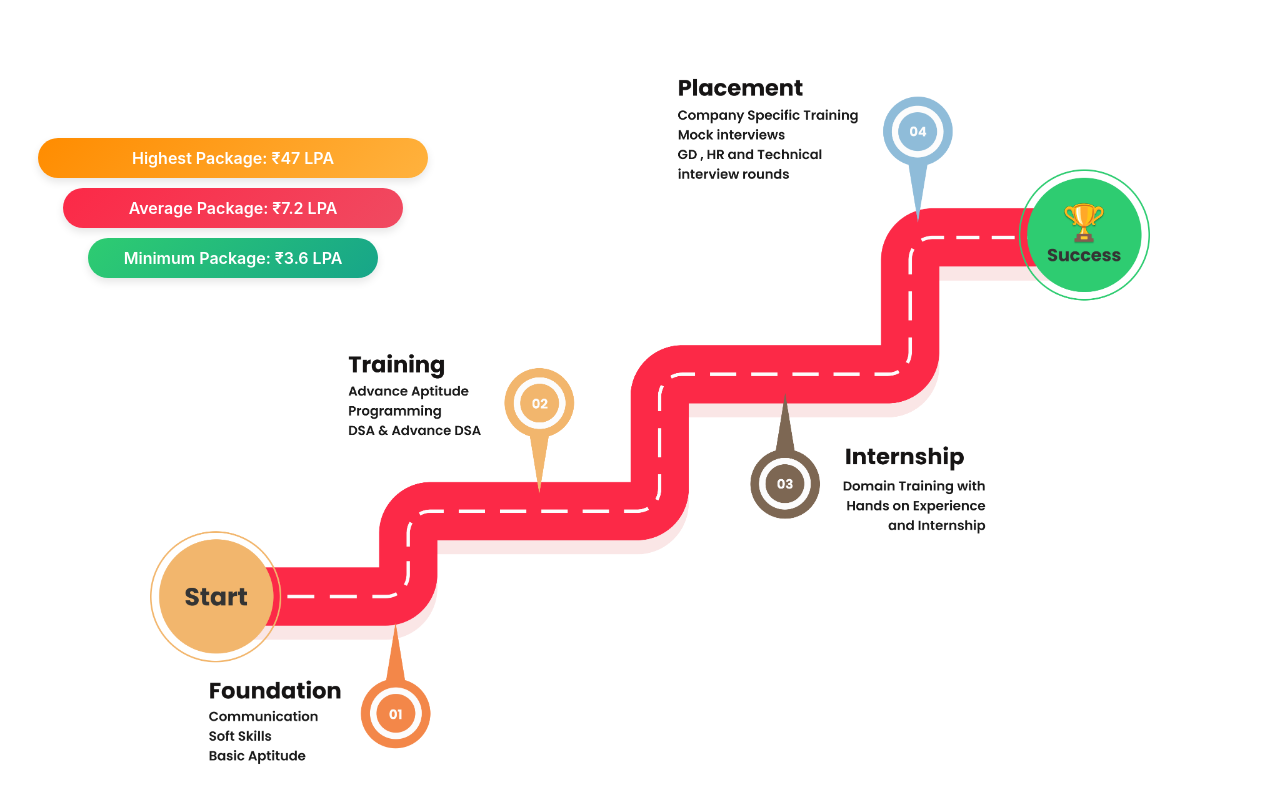
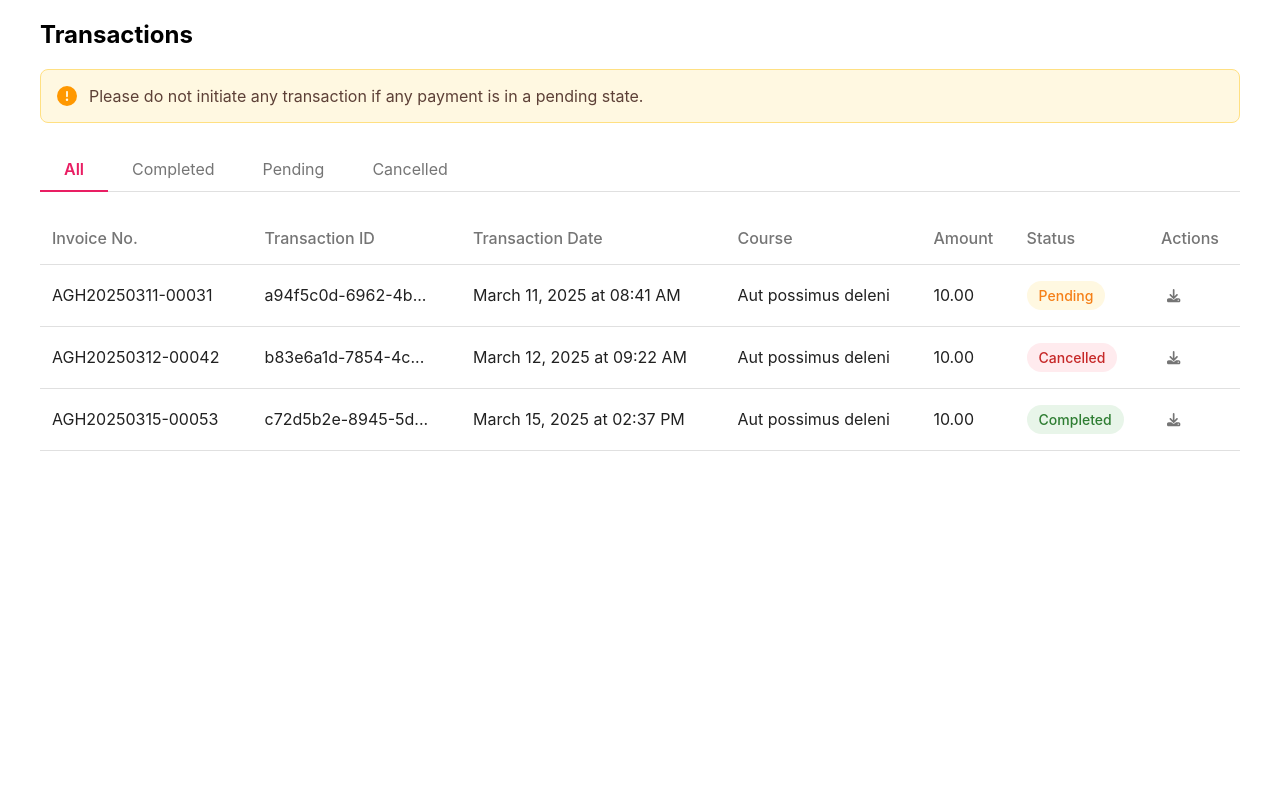
Before and after one commit to premg514/Route-map, a React (Vite) app: page / in a window 1280 px wide. Shown: the top 802 px of the page. Built offline with nearby package versions, Linux system fonts and the light colour scheme.

Commit message:
Transaction Component created

```diff
--- a/package.json
+++ b/package.json
@@ -10,6 +10,7 @@
     "preview": "vite preview"
   },
   "dependencies": {
+    "@fortawesome/fontawesome-svg-core": "^6.7.2",
     "@fortawesome/free-solid-svg-icons": "^6.7.2",
     "@fortawesome/react-fontawesome": "^0.2.2",
     "framer-motion": "^12.7.4",
--- a/src/App.jsx
+++ b/src/App.jsx
@@ -1,9 +1,9 @@
 import CareerRoadmap from "./components/RouteMap2/RouteMap"
-
+import Transactions from "./components/Transactions/Transactions"
 export default function App() {
   return (
     <div>
-      <CareerRoadmap />
+      <Transactions />
     </div>
   )
 }
--- /dev/null
+++ b/src/components/Transactions/Transactions.jsx
@@ -0,0 +1,140 @@
+import React, { useState } from "react";
+import { FontAwesomeIcon } from "@fortawesome/react-fontawesome";
+import {
+  faExclamationCircle,
+  faDownload,
+} from "@fortawesome/free-solid-svg-icons";
+import {
+  TransactionsContainer,
+  WarningBanner,
+  WarningIconWrapper,
+  TabsContainer,
+  Tab,
+  ActiveIndicator,
+  TableContainer,
+  HeaderCell,
+  TableRow,
+  TableCell,
+  StatusBadge,
+  DownloadButton,
+  TransactionHeading,
+} from "./styledComponnets";
+
+const Transactions = () => {
+  const [activeTab, setActiveTab] = useState("All");
+
+  const tabs = ["All", "Completed", "Pending", "Cancelled"];
+
+  // Updated dummy data to match the provided structure
+  const transactions = [
+    {
+      verdict: "SUCCESS",
+      merchantTransactionId: "a94f5c0d-6962-4b89-a93f-845d8da73ff7",
+      courseName: "Aut possimus deleni",
+      payableAmount: 10,
+      buyTime: new Date("2025-03-11T08:41:24.013Z"),
+      inVoiceId: "AGH20250311-00031",
+      status: "Pending",
+    },
+    {
+      verdict: "SUCCESS",
+      merchantTransactionId: "b83e6a1d-7854-4c92-b83d-956f7dc84e15",
+      courseName: "Aut possimus deleni",
+      payableAmount: 10,
+      buyTime: new Date("2025-03-12T09:22:15.427Z"),
+      inVoiceId: "AGH20250312-00042",
+      status: "Cancelled",
+    },
+    {
+      verdict: "SUCCESS",
+      merchantTransactionId: "c72d5b2e-8945-5d91-c72e-867e6ef95f26",
+      courseName: "Aut possimus deleni",
+      payableAmount: 10,
+      buyTime: new Date("2025-03-15T14:37:52.891Z"),
+      inVoiceId: "AGH20250315-00053",
+      status: "Completed",
+    },
+  ];
+
+  // Format date function
+  const formatDate = (date) => {
+    return date.toLocaleString("en-US", {
+      month: "long",
+      day: "numeric",
+      year: "numeric",
+      hour: "2-digit",
+      minute: "2-digit",
+    });
+  };
+
+  // Filter transactions based on active tab
+  const filteredTransactions =
+    activeTab === "All"
+      ? transactions
+      : transactions.filter((transaction) => transaction.status === activeTab);
+
+  return (
+    <TransactionsContainer>
+      <TransactionHeading>Transactions</TransactionHeading>
+      <WarningBanner>
+        <WarningIconWrapper>
+          <FontAwesomeIcon icon={faExclamationCircle} />
+        </WarningIconWrapper>
+        Please do not initiate any transaction if any payment is in a pending
+        state.
+      </WarningBanner>
+
+      <TabsContainer>
+        {tabs.map((tab) => (
+          <Tab
+            key={tab}
+            active={activeTab === tab}
+            onClick={() => setActiveTab(tab)}
+          >
+            {tab}
+            {activeTab === tab && <ActiveIndicator />}
+          </Tab>
+        ))}
+      </TabsContainer>
+
+      <TableContainer>
+        <thead>
+          <tr>
+            <HeaderCell>Invoice No.</HeaderCell>
+            <HeaderCell>Transaction ID</HeaderCell>
+            <HeaderCell>Transaction Date</HeaderCell>
+            <HeaderCell>Course</HeaderCell>
+            <HeaderCell>Amount</HeaderCell>
+            <HeaderCell>Status</HeaderCell>
+            <HeaderCell>Actions</HeaderCell>
+          </tr>
+        </thead>
+        <tbody>
+          {filteredTransactions.map((transaction, index) => (
+            <TableRow key={index}>
+              <TableCell>{transaction.inVoiceId}</TableCell>
+              <TableCell>
+                {transaction.merchantTransactionId.slice(0, 16)}...
+              </TableCell>
+              <TableCell>{formatDate(transaction.buyTime)}</TableCell>
+              <TableCell>{transaction.courseName}</TableCell>
+              <TableCell>{transaction.payableAmount.toFixed(2)}</TableCell>
+              <TableCell>
+                <StatusBadge status={transaction.status}>
+                  {transaction.status}
+                </StatusBadge>
+              </TableCell>
+              <TableCell>
+                <DownloadButton>
+                  <FontAwesomeIcon icon={faDownload} />
+                </DownloadButton>
+              </TableCell>
+            </TableRow>
+          ))}
+        </tbody>
+      </TableContainer>
+    </TransactionsContainer>
+  );
+};
+
+export default Transactions;
--- /dev/null
+++ b/src/components/Transactions/styledComponnets.js
@@ -0,0 +1,125 @@
+import styled from 'styled-components';
+
+export const TransactionsContainer = styled.div`
+  font-family: -apple-system, BlinkMacSystemFont, 'Segoe UI', Roboto, Oxygen, Ubuntu, Cantarell, 'Open Sans', 'Helvetica Neue', sans-serif;
+  max-width: 1200px;
+  margin: 20px auto;
+  padding: 0 20px;
+`;
+
+export const TransactionHeading = styled.h2``
+
+export const WarningBanner = styled.div`
+  display: flex;
+  align-items: center;
+  background-color: #FFF8E1;
+  border: 1px solid #FFE082;
+  border-radius: 8px;
+  padding: 16px;
+  margin-bottom: 24px;
+  color: #5D4037;
+`;
+
+export const WarningIconWrapper = styled.div`
+  display: flex;
+  align-items: center;
+  justify-content: center;
+  color: #FF9800;
+  margin-right: 12px;
+  font-size: 20px;
+`;
+
+export const TabsContainer = styled.div`
+  display: flex;
+  border-bottom: 1px solid #E0E0E0;
+  margin-bottom: 20px;
+`;
+
+export const Tab = styled.div`
+  position: relative;
+  padding: 12px 24px;
+  cursor: pointer;
+  color: ${props => props.active ? '#E91E63' : '#757575'};
+  font-weight: ${props => props.active ? '600' : '400'};
+`;
+
+export const ActiveIndicator = styled.div`
+  position: absolute;
+  bottom: -1px;
+  left: 0;
+  right: 0;
+  height: 2px;
+  background-color: #E91E63;
+`;
+
+export const TableContainer = styled.table`
+  width: 100%;
+  border-collapse: collapse;
+`;
+
+export const HeaderCell = styled.th`
+  text-align: left;
+  padding: 16px 12px;
+  color: #757575;
+  font-weight: 500;
+  border-bottom: 1px solid #E0E0E0;
+`;
+
+export const TableRow = styled.tr`
+  &:hover {
+    background-color: #F5F5F5;
+  }
+`;
+
+export const TableCell = styled.td`
+  padding: 16px 12px;
+  border-bottom: 1px solid #E0E0E0;
+  color: #212121;
+`;
+
+export const StatusBadge = styled.span`
+  display: inline-block;
+  padding: 6px 12px;
+  border-radius: 16px;
+  font-size: 14px;
+  font-weight: 500;
+
+  ${props => {
+    switch(props.status) {
+      case 'Completed':
+        return `
+          background-color: #E8F5E9;
+          color: #2E7D32;
+        `;
+      case 'Pending':
+        return `
+          background-color: #FFF8E1;
+          color: #F57F17;
+        `;
+      case 'Cancelled':
+        return `
+          background-color: #FFEBEE;
+          color: #C62828;
+        `;
+      default:
+        return `
+          background-color: #E0E0E0;
+          color: #757575;
+        `;
+    }
+  }}
+`;
+
+export const DownloadButton = styled.button`
+  background: none;
+  border: none;
+  cursor: pointer;
+  color: #757575;
+  display: flex;
+  align-items: center;
+  justify-content: center;
+
+  &:hover {
+    color: #212121;
+  }
+`;
```
Also changed, not shown: 1 other file (tests, documents, lock files or other folders).
